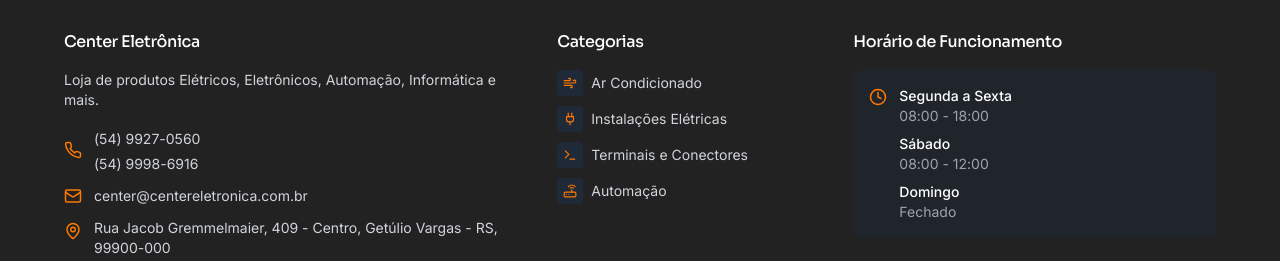
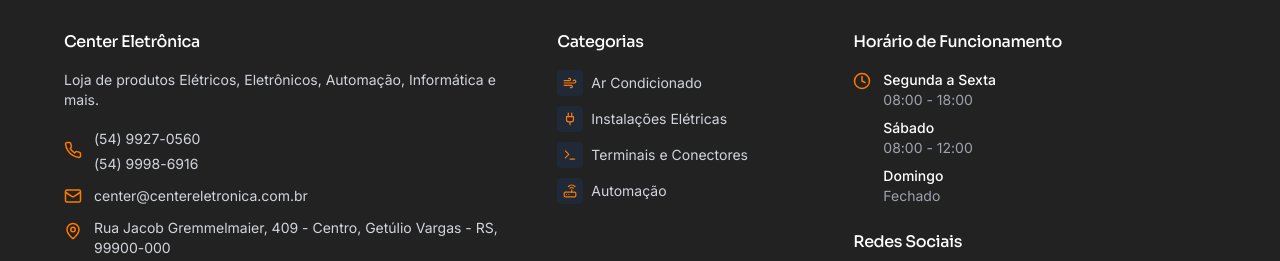
Before and after one commit to centereletronicagv/sitecentereletronica, a React (Vite) app: page /favoritos in a window 1280 px wide. Shown: the part 539-800 px from the top of the page. Built offline with nearby package versions, Linux system fonts and the light colour scheme; a web font is replaced by a local one.

Commit message:
Remove footer background color
The AI removed the blue background from the footer sections for categories, business hours, and social media.

```diff
--- a/src/components/Footer.tsx
+++ b/src/components/Footer.tsx
@@ -86,7 +86,7 @@ export default function Footer() {
           {/* Business Hours */}
           <div className="md:col-span-4">
             <h3 className="text-base font-medium mb-4">Horário de Funcionamento</h3>
-            <div className="bg-gray-800/50 rounded-lg p-4 space-y-3">
+            <div className="space-y-3">
               <div className="flex items-start gap-3">
                 <Clock size={18} className="text-center-orange mt-0.5 min-w-[18px]" />
                 <div className="space-y-2">
```
